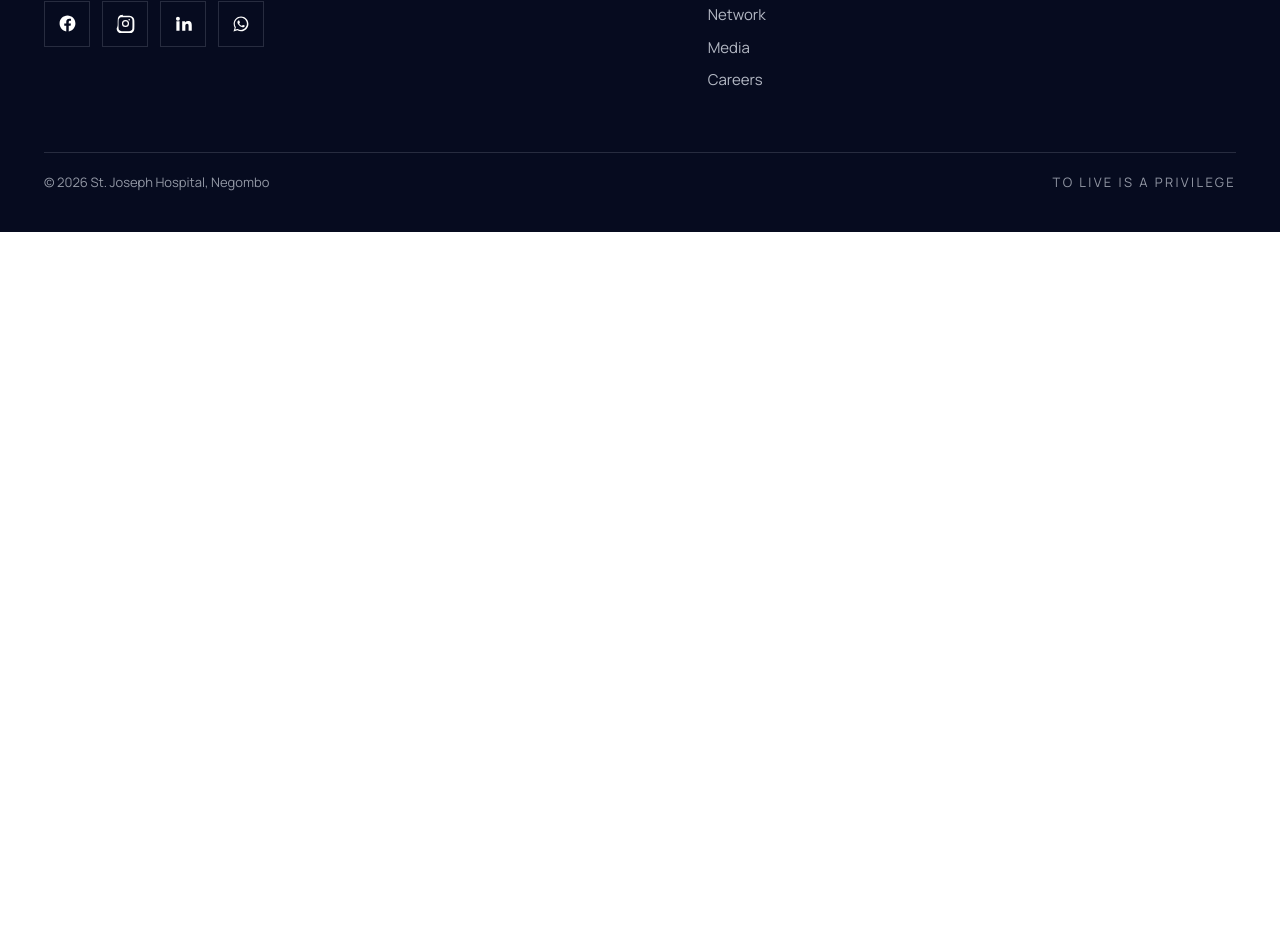
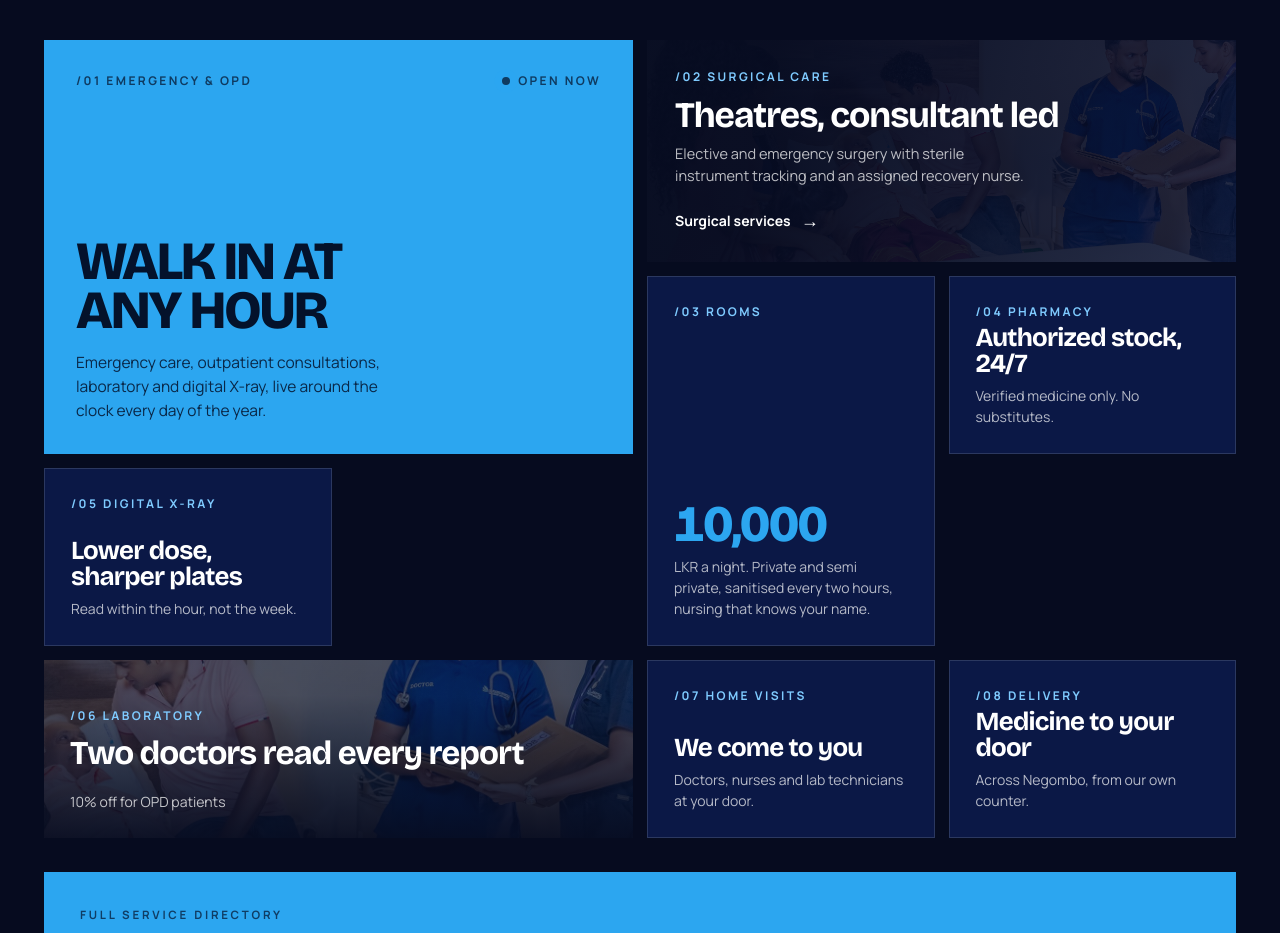
Before and after one commit to sanjulablockchain/sj-hospital, a Next.js app: page / in a window 1280 px wide. Shown: the part 1665-2598 px from the top of the page. Before the commit the page ends 1897 px from the top, so only its background shows below. Built offline with nearby package versions, Linux system fonts and the light colour scheme.

Commit message:
Add services bento grid section

```diff
--- a/src/features/home/components/HomePage.tsx
+++ b/src/features/home/components/HomePage.tsx
@@ -2,6 +2,7 @@ import { HomeThemeScript } from "./HomeThemeScript";
 import { HomeThemeProvider } from "../hooks/useHomeTheme";
 import { HeroSection } from "./HeroSection";
 import { WhoWeAreSection } from "./WhoWeAreSection";
+import { ServicesBentoSection } from "./ServicesBentoSection";
 import { HomeFooter } from "./HomeFooter";
 import { FloatingActions } from "./FloatingActions";
 
@@ -19,6 +20,7 @@ export function HomePage() {
         <main>
           <HeroSection />
           <WhoWeAreSection />
+          <ServicesBentoSection />
         </main>
         <HomeFooter />
         <FloatingActions />
--- /dev/null
+++ b/src/features/home/components/ServicesBentoSection.tsx
@@ -0,0 +1,203 @@
+import Image from "next/image";
+import { Reveal } from "./Reveal";
+
+export function ServicesBentoSection() {
+  return (
+    <section id="services" className="mx-auto max-w-[1440px] px-5 pt-30 sm:px-8 lg:px-11">
+      <Reveal>
+        <div className="flex flex-wrap items-end justify-between gap-10">
+          <div>
+            <div className="text-[11.5px] font-bold tracking-[0.24em] text-[var(--home-accent)] uppercase">
+              02 / What we do
+            </div>
+            <h2 className="font-display mt-4.5 text-[clamp(38px,4.4vw,66px)] leading-[0.92] font-extrabold tracking-[-0.035em] text-[var(--home-heading)] uppercase">
+              Eight ways we
+              <br />
+              look after you
+            </h2>
+          </div>
+          <span className="text-[13px] tracking-[0.12em] text-[var(--home-muted)] uppercase">
+            Every tile opens a service
+          </span>
+        </div>
+      </Reveal>
+
+      <Reveal className="mt-11.5">
+        <div
+          className="grid gap-3.5 max-[639px]:grid-cols-1 min-[640px]:grid-cols-2 min-[1024px]:grid-cols-4"
+          style={{ gridAutoRows: "minmax(178px, auto)" }}
+        >
+          <a
+            href="#book"
+            className="group relative col-span-2 row-span-2 flex flex-col justify-between overflow-hidden bg-[var(--home-accent)] p-8 text-[var(--home-on-accent)] max-[639px]:col-span-1"
+          >
+            <span className="flex items-center justify-between gap-4 text-[12px] font-bold tracking-[0.2em] uppercase opacity-72">
+              <span>/01 Emergency &amp; OPD</span>
+              <span className="inline-flex items-center gap-2">
+                <span className="animate-sj-pulse h-2 w-2 rounded-full bg-[var(--home-on-accent)]" />
+                Open now
+              </span>
+            </span>
+            <span className="block">
+              <span className="font-display block text-[clamp(34px,4.2vw,62px)] leading-[0.92] font-extrabold tracking-[-0.04em] uppercase">
+                Walk in at
+                <br />
+                any hour
+              </span>
+              <span className="mt-3.5 block max-w-[34ch] text-[15.5px] leading-[1.55] opacity-85">
+                Emergency care, outpatient consultations, laboratory and digital X-ray, live around the clock
+                every day of the year.
+              </span>
+            </span>
+          </a>
+
+          <a
+            href="#surgical"
+            className="relative col-span-2 flex min-h-[178px] flex-col justify-end overflow-hidden bg-[#0B1846] p-7 text-white max-[639px]:col-span-1"
+          >
+            <Image src="/images/about-facility.jpg" alt="" fill className="object-cover opacity-32" />
+            <span
+              className="absolute inset-0"
+              style={{
+                background: "linear-gradient(105deg, rgba(6,11,31,0.94) 20%, rgba(6,11,31,0.55) 100%)",
+              }}
+            />
+            <span className="relative flex flex-wrap items-end justify-between gap-5">
+              <span className="block">
+                <span className="block text-[12px] font-bold tracking-[0.2em] text-[#7FCBFF] uppercase">
+                  /02 Surgical care
+                </span>
+                <span className="font-display mt-3 block text-[clamp(26px,2.8vw,38px)] leading-[0.98] font-bold tracking-[-0.03em] text-white">
+                  Theatres, consultant led
+                </span>
+                <span className="mt-2.5 block max-w-[40ch] text-[14.5px] leading-[1.5] text-white/72">
+                  Elective and emergency surgery with sterile instrument tracking and an assigned recovery
+                  nurse.
+                </span>
+              </span>
+              <span className="inline-flex items-center gap-2.5 text-[14px] font-bold whitespace-nowrap text-white">
+                Surgical services <span aria-hidden className="text-[18px]">&rarr;</span>
+              </span>
+            </span>
+          </a>
+
+          <a
+            href="#rooms"
+            className="row-span-2 flex flex-col justify-between border border-[var(--home-hairline)] bg-[#0B1846] p-6.5 text-inherit"
+          >
+            <span className="text-[12px] font-bold tracking-[0.2em] text-[#7FCBFF] uppercase">/03 Rooms</span>
+            <span className="block">
+              <span className="font-display block text-[clamp(38px,4vw,58px)] leading-[0.86] font-extrabold tracking-[-0.045em] text-[var(--home-accent)] tabular-nums">
+                10,000
+              </span>
+              <span className="mt-2.5 block text-[14px] leading-[1.5] text-white/70">
+                LKR a night. Private and semi private, sanitised every two hours, nursing that knows your name.
+              </span>
+            </span>
+          </a>
+
+          <a
+            href="#pharmacy"
+            className="flex flex-col justify-between border border-[var(--home-hairline)] bg-[#0B1846] p-6.5 text-inherit"
+          >
+            <span className="text-[12px] font-bold tracking-[0.2em] text-[#7FCBFF] uppercase">/04 Pharmacy</span>
+            <span className="block">
+              <span className="font-display block text-[26px] leading-none font-bold tracking-[-0.03em] text-white">
+                Authorized stock, 24/7
+              </span>
+              <span className="mt-2 block text-[14px] leading-[1.5] text-white/70">
+                Verified medicine only. No substitutes.
+              </span>
+            </span>
+          </a>
+
+          <a
+            href="#facilities"
+            className="flex flex-col justify-between border border-[var(--home-hairline)] bg-[#0B1846] p-6.5 text-inherit"
+          >
+            <span className="text-[12px] font-bold tracking-[0.2em] text-[#7FCBFF] uppercase">/05 Digital X-ray</span>
+            <span className="block">
+              <span className="font-display block text-[26px] leading-none font-bold tracking-[-0.03em] text-white">
+                Lower dose, sharper plates
+              </span>
+              <span className="mt-2 block text-[14px] leading-[1.5] text-white/70">
+                Read within the hour, not the week.
+              </span>
+            </span>
+          </a>
+
+          <a
+            href="#facilities"
+            className="relative col-span-2 flex min-h-[178px] items-end overflow-hidden bg-[#081A3A] p-6.5 text-inherit max-[639px]:col-span-1"
+          >
+            <Image src="/images/doctors.jpg" alt="" fill className="object-cover opacity-42" />
+            <span
+              className="absolute inset-0"
+              style={{ background: "linear-gradient(rgba(6,11,31,0.3) 20%, rgba(6,11,31,0.92) 100%)" }}
+            />
+            <span className="relative flex w-full flex-wrap items-end justify-between gap-5">
+              <span className="block">
+                <span className="block text-[12px] font-bold tracking-[0.2em] text-[#7FCBFF] uppercase">
+                  /06 Laboratory
+                </span>
+                <span className="font-display mt-3 block text-[clamp(24px,2.6vw,34px)] leading-none font-bold tracking-[-0.03em] text-white">
+                  Two doctors read every report
+                </span>
+              </span>
+              <span className="text-[14px] whitespace-nowrap text-white/75">10% off for OPD patients</span>
+            </span>
+          </a>
+
+          <a
+            href="#book"
+            className="flex flex-col justify-between border border-[var(--home-hairline)] bg-[#0B1846] p-6.5 text-inherit"
+          >
+            <span className="text-[12px] font-bold tracking-[0.2em] text-[#7FCBFF] uppercase">/07 Home visits</span>
+            <span className="block">
+              <span className="font-display block text-[26px] leading-none font-bold tracking-[-0.03em] text-white">
+                We come to you
+              </span>
+              <span className="mt-2 block text-[14px] leading-[1.5] text-white/70">
+                Doctors, nurses and lab technicians at your door.
+              </span>
+            </span>
+          </a>
+
+          <a
+            href="#pharmacy"
+            className="flex flex-col justify-between border border-[var(--home-hairline)] bg-[#0B1846] p-6.5 text-inherit"
+          >
+            <span className="text-[12px] font-bold tracking-[0.2em] text-[#7FCBFF] uppercase">/08 Delivery</span>
+            <span className="block">
+              <span className="font-display block text-[26px] leading-none font-bold tracking-[-0.03em] text-white">
+                Medicine to your door
+              </span>
+              <span className="mt-2 block text-[14px] leading-[1.5] text-white/70">
+                Across Negombo, from our own counter.
+              </span>
+            </span>
+          </a>
+        </div>
+      </Reveal>
+
+      <Reveal>
+        <a
+          href="#surgical"
+          className="mt-8.5 flex flex-wrap items-center justify-between gap-7.5 bg-[var(--home-accent)] px-9 py-8.5 text-[var(--home-on-accent)] transition-colors"
+        >
+          <span className="block">
+            <span className="block text-[11.5px] font-bold tracking-[0.24em] uppercase opacity-70">
+              Full service directory
+            </span>
+            <span className="font-display mt-2.5 block text-[clamp(28px,3.4vw,46px)] leading-none font-extrabold tracking-[-0.035em] uppercase">
+              Go to surgical care &amp; services
+            </span>
+          </span>
+          <span className="inline-flex items-center gap-3 text-[15px] font-bold whitespace-nowrap">
+            Open the page <span aria-hidden className="text-[22px]">&rarr;</span>
+          </span>
+        </a>
+      </Reveal>
+    </section>
+  );
+}
```
